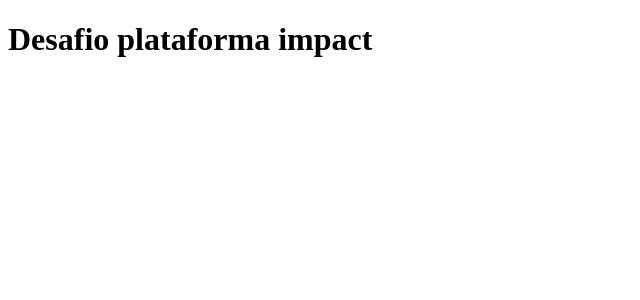
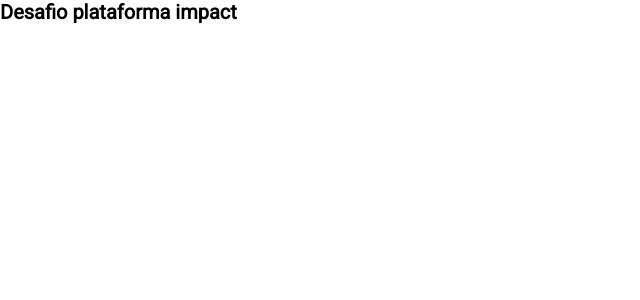
Before and after one commit to Impact-Plataform/Banco-de-talentos, a React (Vite) app in the folder frontend/: page / in a window 1280 px wide. Shown: the top 300 px of the page, without its empty margins (0-640 px from the left). Built offline with nearby package versions, Linux system fonts and the light colour scheme.

Commit message:
:sparkles: feat: add GlobalStyle

```diff
--- a/frontend/index.html
+++ b/frontend/index.html
@@ -5,6 +5,9 @@
     <link rel="icon" type="image/svg+xml" href="/vite.svg" />
     <meta name="viewport" content="width=device-width, initial-scale=1.0" />
     <title>Star Wars</title>
+    <link rel="preconnect" href="https://fonts.googleapis.com" />
+    <link rel="preconnect" href="https://fonts.gstatic.com" crossorigin />
+    <link href="https://fonts.googleapis.com/css2?family=Roboto&display=swap" rel="stylesheet" />
   </head>
   <body>
     <div id="root"></div>
--- a/frontend/src/main.jsx
+++ b/frontend/src/main.jsx
@@ -2,8 +2,11 @@
 import ReactDOM from "react-dom/client";
 import { App } from "./App";
 
+import { GlobalStyle } from "./styles/globalStyles";
+
 ReactDOM.createRoot(document.getElementById("root")).render(
   <React.StrictMode>
+    <GlobalStyle />
     <App />
   </React.StrictMode>
 );
--- /dev/null
+++ b/frontend/src/styles/globalStyles.js
@@ -0,0 +1,17 @@
+import { createGlobalStyle } from "styled-components";
+
+export const GlobalStyle = createGlobalStyle`
+  * {
+    margin: 0;
+    padding: 0;
+    box-sizing: border-box;
+  }
+
+  html {
+    font-size: 62.5%;
+  }
+
+  body {
+    font-family: 'Roboto', sans-serif;
+  }
+`;
```
